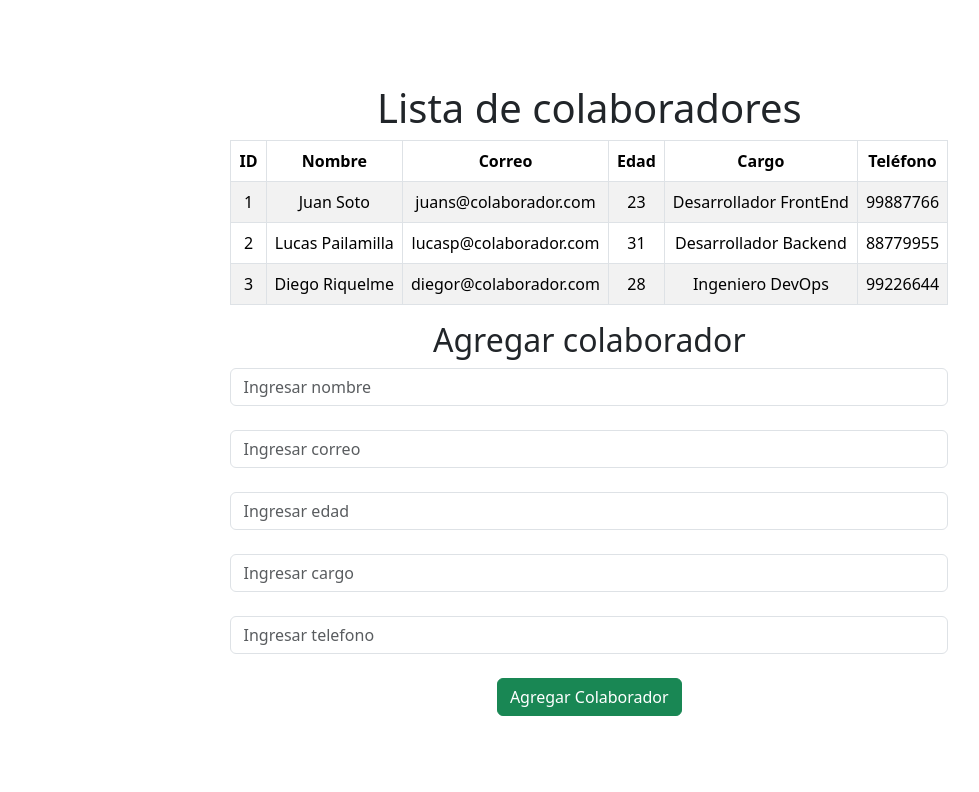
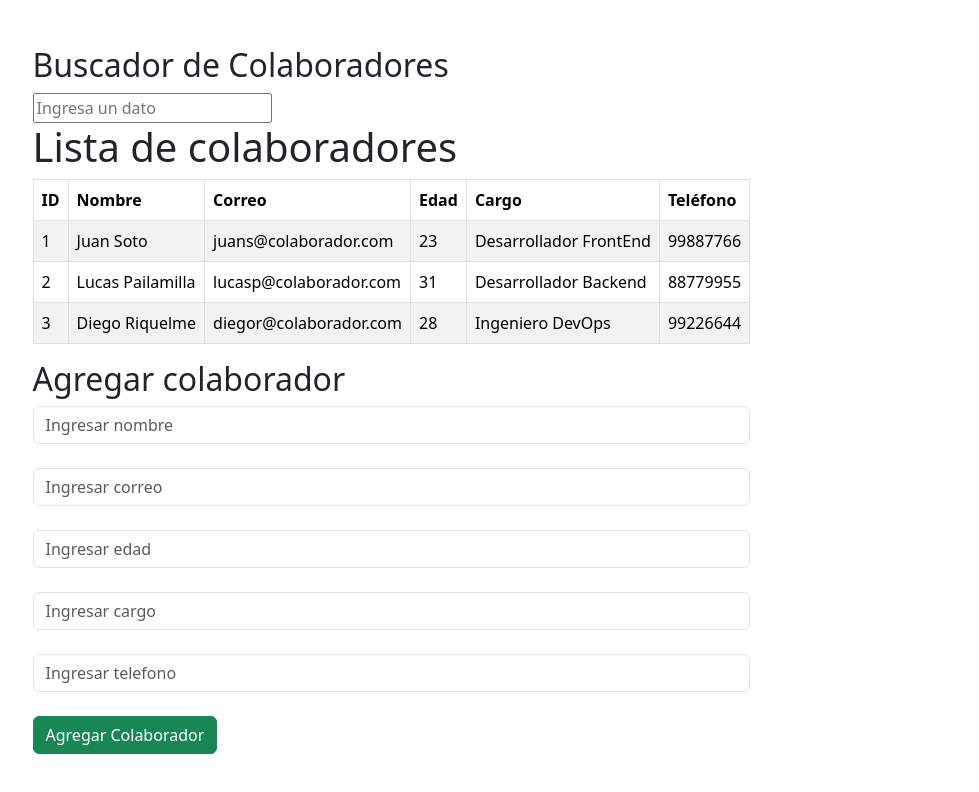
Before and after one commit to Rociomeh/desafio_base_de_datos, a React (Vite) app in the folder desafio/: page / in a window 1280 px wide. Shown: the top 792 px of the page, without its empty margins (84-1063 px from the left). Built offline with nearby package versions, Linux system fonts and the light colour scheme.

Commit message:
feat: campos compketados

```diff
--- a/desafio/src/App.jsx
+++ b/desafio/src/App.jsx
@@ -1,30 +1,43 @@
-import React,{ useState } from 'react';
+import React, { useState, useEffect } from 'react';
 import Listado from './components/Listado';
 import { BaseColaboradores as InitialBaseColaboradores } from './BaseColaboradores';
-// import Buscador from './components/Buscador'
-// import Alerts from './components/Alerts'
-// import  colaboradores from './BaseColaboradores'
-import './App.css';
 import Formulario from './components/Formulario';
 import Alert from './components/Alert';
+import Buscador from './components/Buscador';
 
 function App() {
+  const [baseColaboradores, setBaseColaboradores] = useState(InitialBaseColaboradores);
+  const [colaboradoresFiltrados, setColaboradoresFiltrados] = useState(baseColaboradores);
+  const [contadorId, setContadorId] = useState(InitialBaseColaboradores.length + 1);
+  const [errorV, setErrorV] = useState("");
+  const [success, setSuccess] = useState("");
 
-  const [baseColaboradores, setBaseColaboradores] = useState(InitialBaseColaboradores);
-  const [contadorId, setContadorId] = useState(InitialBaseColaboradores.length +1);
+  useEffect(() => {
+    setColaboradoresFiltrados(baseColaboradores);
+  }, [baseColaboradores]);
 
   const agregarColaborador = (nuevoColaborador) => {
     nuevoColaborador.id = contadorId.toString();
-
     setContadorId(contadorId + 1);
-
     setBaseColaboradores([...baseColaboradores, nuevoColaborador]);
   };
 
   return (
     <>
-      <Listado baseColaboradores={baseColaboradores}/>
-      <Formulario agregarColaborador={agregarColaborador}/>
+      <Buscador
+        colaboradores={baseColaboradores}
+        setColaboradoresFiltrados={setColaboradoresFiltrados}
+      />
+      <Listado baseColaboradores={colaboradoresFiltrados}/>
+      <Formulario
+        agregarColaborador={agregarColaborador}
+        setErrorV={setErrorV}
+        setSuccess={setSuccess}
+      />
+      <Alert
+        errorV={errorV}
+        success={success}
+      />
     </>
   );
 }
--- a/desafio/src/components/Buscador.jsx
+++ b/desafio/src/components/Buscador.jsx
@@ -1,62 +1,37 @@
 import React, { useState } from 'react';
 
-function Buscador({ colaboradores, setColaboradores }) {
-  const [busqueda, setBusqueda] = useState({
-    nombre: '',
-    correo: '',
-    edad: '',
-    // Agrega más campos de búsqueda según tus necesidades
-  });
+export default function Buscador({ colaboradores, setColaboradoresFiltrados }) {
+  const [busqueda, setBusqueda] = useState('');
 
   const handleInputChange = (event) => {
-    const { name, value } = event.target;
-    setBusqueda({
-      ...busqueda,
-      [name]: value,
-    });
-  };
+    const valorBusqueda = event.target.value;
+    setBusqueda(valorBusqueda);
 
-  const buscarColaboradores = () => {
-    // Filtrar colaboradores basados en los campos de búsqueda
-    const colaboradoresFiltrados = colaboradores.filter((colaborador) => {
-      const { nombre, correo, edad } = colaborador;
-      const { nombre: busquedaNombre, correo: busquedaCorreo, edad: busquedaEdad } = busqueda;
-
-      // Aplica las condiciones de búsqueda (puedes personalizarlas)
-      return (
-        nombre.toLowerCase().includes(busquedaNombre.toLowerCase()) &&
-        correo.toLowerCase().includes(busquedaCorreo.toLowerCase()) &&
-        (busquedaEdad === '' || edad >= parseInt(busquedaEdad, 10))
+    if (valorBusqueda === '') {
+      setColaboradoresFiltrados(colaboradores);
+    } else {
+      const terminoDeBusqueda = valorBusqueda.toLowerCase();
+      const filtrados = colaboradores.filter((colaborador) =>
+        Object.values(colaborador).some(valor =>
+          String(valor).toLowerCase().includes(terminoDeBusqueda)
+        )
       );
-    });
-
-    // Actualizar el estado de los colaboradores con los resultados de la búsqueda
-    setColaboradores(colaboradoresFiltrados);
+      setColaboradoresFiltrados(filtrados);
+    }
   };
 
   return (
     <div>
       <h2>Buscador de Colaboradores</h2>
-      <form>
-        <div>
-          <label>Nombre:</label>
-          <input type="text" name="nombre" value={busqueda.nombre} onChange={handleInputChange} />
-        </div>
-        <div>
-          <label>Correo:</label>
-          <input type="text" name="correo" value={busqueda.correo} onChange={handleInputChange} />
-        </div>
-        <div>
-          <label>Edad:</label>
-          <input type="number" name="edad" value={busqueda.edad} onChange={handleInputChange} />
-        </div>
-        {/* Agrega más campos de búsqueda aquí */}
-        <button type="button" onClick={buscarColaboradores}>
-          Buscar
-        </button>
+      <form onSubmit={(e) => e.preventDefault()}>
+        <input
+          type="text"
+          name="busqueda"
+          value={busqueda}
+          onChange={handleInputChange}
+          placeholder="Ingresa un dato"
+        />
       </form>
     </div>
   );
 }
-
-export default Buscador;
--- a/desafio/src/components/Formulario.jsx
+++ b/desafio/src/components/Formulario.jsx
@@ -1,9 +1,7 @@
 import { BaseColaboradores } from "../BaseColaboradores";
 import React,{ useState } from 'react';
-import Alert from './Alert'
 
-
-export default function Formulario({agregarColaborador}) {
+export default function Formulario({agregarColaborador, setErrorV, setSuccess}) {
 
 
     const [nombre, setNombre] = useState("");
@@ -11,14 +9,24 @@ export default function Formulario({agregarColaborador}) {
     const [edad, setEdad] = useState("");
     const [cargo, setCargo] = useState("");
     const [telefono, setTelefono] = useState("");
-    const [contadorId, setContadorId] = useState(BaseColaboradores.length +1); //se define contadorId para que aumente en 1 el ultimo id de la tabla
+    const [contadorId, setContadorId] = useState(BaseColaboradores.length +1);
+
 
 
     const handleSubmit = (e) => {
         e.preventDefault();
 
-        //instancia para crear el nuevo colaborador
+        if (nombre === '' || correo === '' || edad === '' || cargo === '' || telefono === '') {
+            setErrorV("Faltan datos en el formulario");
+            setSuccess("");
+            return;
+        }
+
+        setErrorV("");
+        setSuccess("Registro exitoso");
+
         const nuevoColaborador = {
+            id: contadorId,
             nombre,
             correo,
             edad,
@@ -26,12 +34,8 @@ export default function Formulario({agregarColaborador}) {
             telefono
         };
 
-        // Agregar el nuevo colaborador a la base de datos
-
-        setContadorId(BaseColaboradores.length+1);
         agregarColaborador(nuevoColaborador);
-
-        //luego se limpian los campos del formulario
+        setContadorId(contadorId + 1);
         setNombre("");
         setCorreo("");
         setEdad("");
@@ -39,10 +43,11 @@ export default function Formulario({agregarColaborador}) {
         setTelefono("");
     };
 
+
     return(
         <>
         <h2>Agregar colaborador</h2>
-        <form className = "formulario" onSubmit={handleSubmit}>
+        <form className = "formulario" onSubmit={handleSubmit} key={contadorId}>
             <div className="form-group">
                     <input className = "form-control"
                             type="text"
```
Also changed, not shown: desafio/src/components/Listado.jsx (+2 -7 lines).
